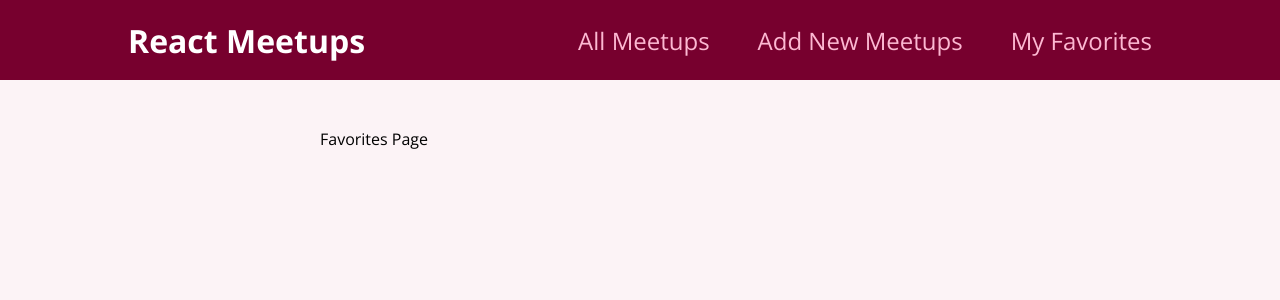
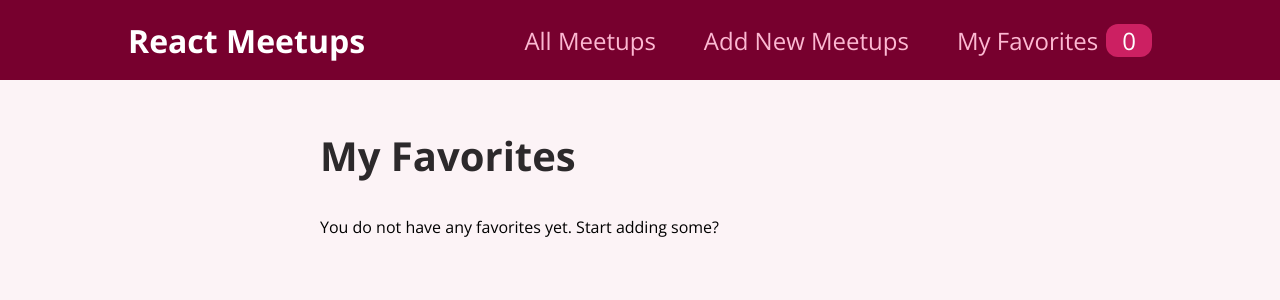
Before and after one commit to jholmes16/meet-up-react, a React (Create React App) app: page /favorites in a window 1280 px wide. Shown: the top 300 px of the page. Built offline with nearby package versions, Linux system fonts and the light colour scheme.

Commit message:
Add favorites and disply favorites on page

```diff
--- a/src/components/layout/MainNavigation.js
+++ b/src/components/layout/MainNavigation.js
@@ -1,7 +1,11 @@
+import { useContext } from "react";
 import { Link } from "react-router-dom";
 import classes from "./MainNavigation.module.css";
+import FavoritesContext from "../../store/favorites-context";
 
 function MainNavigation() {
+  const favoritesCtx = useContext(FavoritesContext);
+
   return (
     <header className={classes.header}>
       <div className={classes.logo}>React Meetups</div>
@@ -14,7 +18,12 @@
             <Link to="/new-meetup">Add New Meetups</Link>
           </li>
           <li>
-            <Link to="/favorites">My Favorites</Link>
+            <Link to="/favorites">
+              My Favorites
+              <span className={classes.badge}>
+                {favoritesCtx.totalFavorites}
+              </span>
+            </Link>
           </li>
         </ul>
       </nav>
--- a/src/components/meetups/MeetupItem.js
+++ b/src/components/meetups/MeetupItem.js
@@ -1,7 +1,27 @@
+import { useContext } from "react";
 import classes from "./MeetupItem.module.css";
 import Card from "../ui/Card";
+import FavoritesContext from "../../store/favorites-context";
 
 function MeetupItem(props) {
+  const favoritesCtx = useContext(FavoritesContext);
+
+  const itemIsFavorite = favoritesCtx.itemIsFavorite(props.id);
+
+  function toggleFavoritesStatusHandler() {
+    if (itemIsFavorite) {
+      favoritesCtx.removeFavorite(props.id);
+    } else {
+      favoritesCtx.addFavorite({
+        id: props.id,
+        title: props.title,
+        description: props.description,
+        image: props.image,
+        address: props.address,
+      });
+    }
+  }
+
   return (
     <li className={classes.item}>
       <Card>
@@ -11,10 +31,12 @@
         <div className={classes.content}>
           <h3>{props.title}</h3>
           <address>{props.address}</address>
-          <p>{props.desription}</p>
+          <p>{props.description}</p>
         </div>
         <div className={classes.actions}>
-          <button>To Favorites</button>
+          <button onClick={toggleFavoritesStatusHandler}>
+            {itemIsFavorite ? "Remove from Favorites" : "To Favorites"}
+          </button>
         </div>
       </Card>
     </li>
--- a/src/index.js
+++ b/src/index.js
@@ -4,10 +4,13 @@
 
 import "./index.css";
 import App from "./App";
+import { FavoritesContextProvider } from "./store/favorites-context";
 
 ReactDOM.render(
-  <BrowserRouter>
-    <App />
-  </BrowserRouter>,
+  <FavoritesContextProvider>
+    <BrowserRouter>
+      <App />
+    </BrowserRouter>
+  </FavoritesContextProvider>,
   document.getElementById("root")
 );
--- a/src/pages/Favorites.js
+++ b/src/pages/Favorites.js
@@ -1,5 +1,24 @@
+import { useContext } from "react";
+import FavoritesContext from "../store/favorites-context";
+import MeetupList from "../components/meetups/MeetupList";
+
 function FavoritesPage() {
-  return <div>Favorites Page</div>;
+  const favoritesCtx = useContext(FavoritesContext);
+
+  let content;
+
+  if (favoritesCtx.totalFavorites === 0) {
+    content = <p>You do not have any favorites yet. Start adding some?</p>;
+  } else {
+    content = <MeetupList meetups={favoritesCtx.favorites} />;
+  }
+
+  return (
+    <section>
+      <h1>My Favorites</h1>
+      {content}
+    </section>
+  );
 }
 
 export default FavoritesPage;
--- /dev/null
+++ b/src/store/favorites-context.js
@@ -0,0 +1,45 @@
+import { createContext, useState } from "react";
+
+const FavoritesContext = createContext({
+  favorites: [],
+  totalFavorites: 0,
+  addFavorite: (favoriteMeetup) => {},
+  removeFavorite: (meetupId) => {},
+  itemIsFavorite: (meetupId) => {},
+});
+
+export function FavoritesContextProvider(props) {
+  const [userFavorites, setUserFavorites] = useState([]);
+
+  function addFavoriteHandler(favoriteMeetup) {
+    setUserFavorites((prevUserFavorites) => {
+      return prevUserFavorites.concat(favoriteMeetup);
+    });
+  }
+
+  function removeFavoriteHandler(meetupId) {
+    setUserFavorites((prevUserFavorites) => {
+      return prevUserFavorites.filter((meetup) => meetup.id !== meetupId);
+    });
+  }
+
+  function itemIsFavoriteHandler(meetupId) {
+    return userFavorites.some((meetup) => meetup.id === meetupId);
+  }
+
+  const context = {
+    favorites: userFavorites,
+    totalFavorites: userFavorites.length,
+    addFavorite: addFavoriteHandler,
+    removeFavorite: removeFavoriteHandler,
+    itemIsFavorite: itemIsFavoriteHandler,
+  };
+
+  return (
+    <FavoritesContext.Provider value={context}>
+      {props.children}
+    </FavoritesContext.Provider>
+  );
+}
+
+export default FavoritesContext;
```
